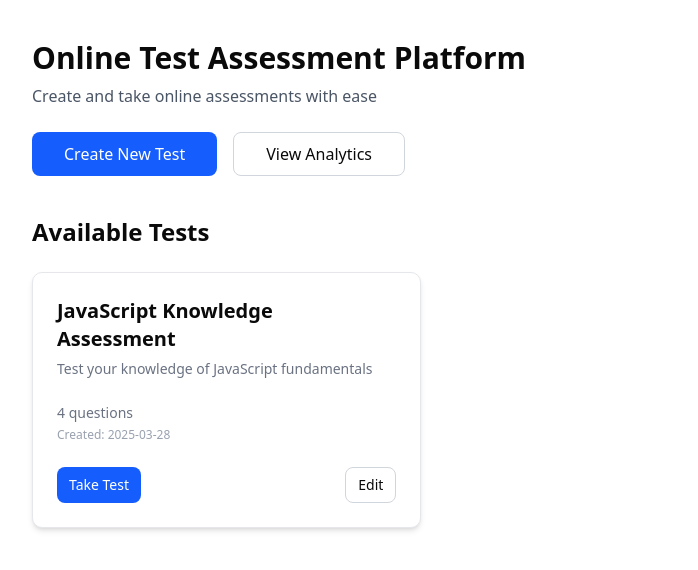
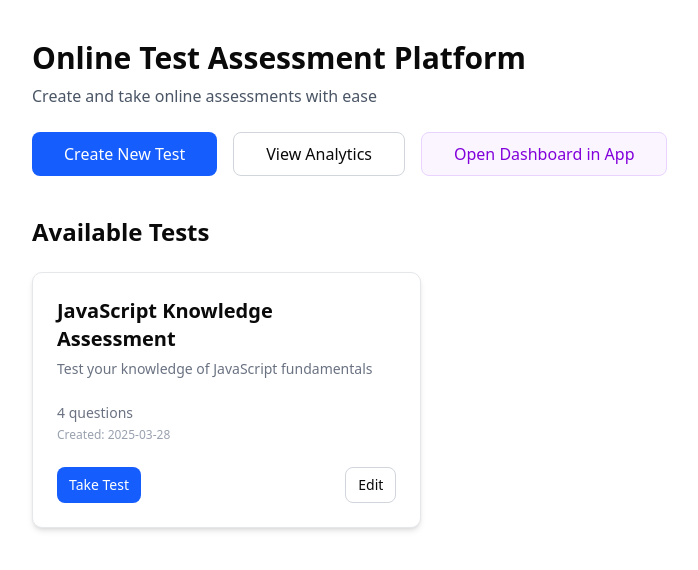
Before and after one commit to abhinav-tomar-251/online-test-poc, a Next.js app: page / in a window 1280 px wide. Shown: the top 570 px of the page, without its empty margins (0-698 px from the left). Built offline with nearby package versions, Linux system fonts and the light colour scheme.

Commit message:
changes in pwa deep link

```diff
--- a/app/page.tsx
+++ b/app/page.tsx
@@ -26,7 +26,7 @@ export default function Home() {
           <Link href="/dashboard">
             <Button variant="outline" size="lg">View Analytics</Button>
           </Link>
-          {isPWA() && (
+          {!isPWA() && (
             <Button
               variant="outline"
               size="lg"
```
